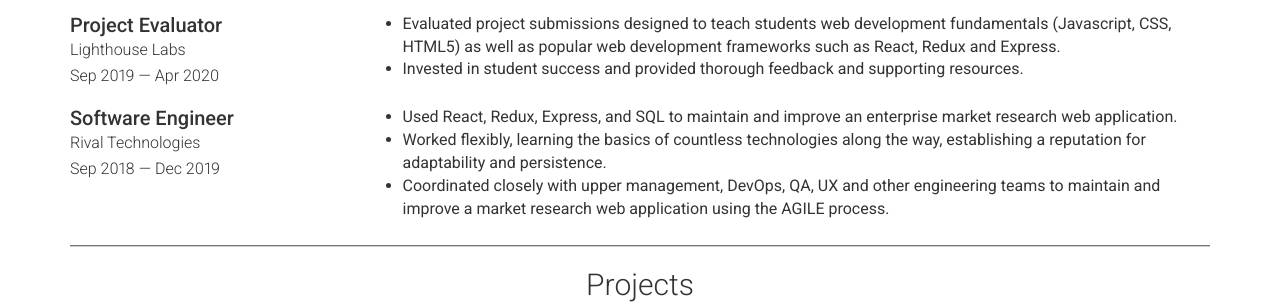
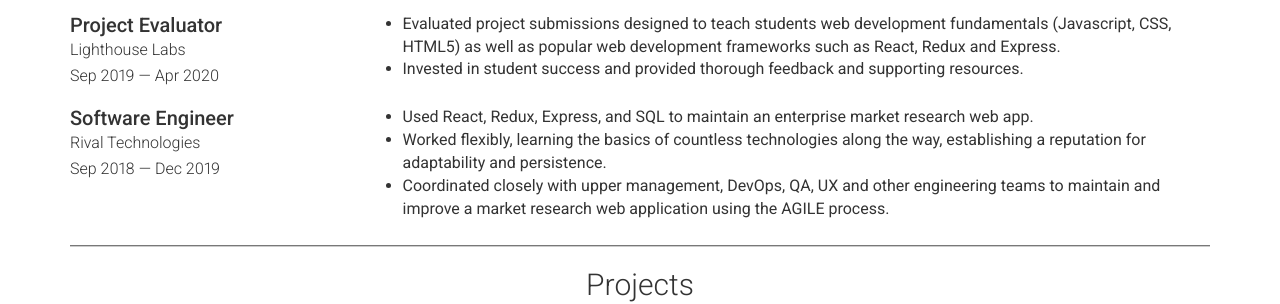
Before and after one commit to DelaineWTan/delainewtan.github.io, a Jekyll site: the page built from index.md, in a window 1280 px wide. Shown: the part 477-781 px from the top of the page. Built offline with Jekyll 4.4.1, drawn with Linux system fonts in a browser that asks for light colours.

Commit message:
Adjust wording to reduce space.

```diff
--- a/_data/experience.yml
+++ b/_data/experience.yml
@@ -10,6 +10,6 @@
   job_title: Software Engineer
   dates: Sep 2018 — Dec 2019
   description_list:
-    - text: Used React, Redux, Express, and SQL to maintain and improve an enterprise market research web application.
+    - text: Used React, Redux, Express, and SQL to maintain an enterprise market research web app.
     - text: Worked flexibly, learning the basics of countless technologies along the way, establishing a reputation for adaptability and persistence.
     - text: Coordinated closely with upper management, DevOps, QA, UX and other engineering teams to maintain and improve a market research web application using the AGILE process.
```
